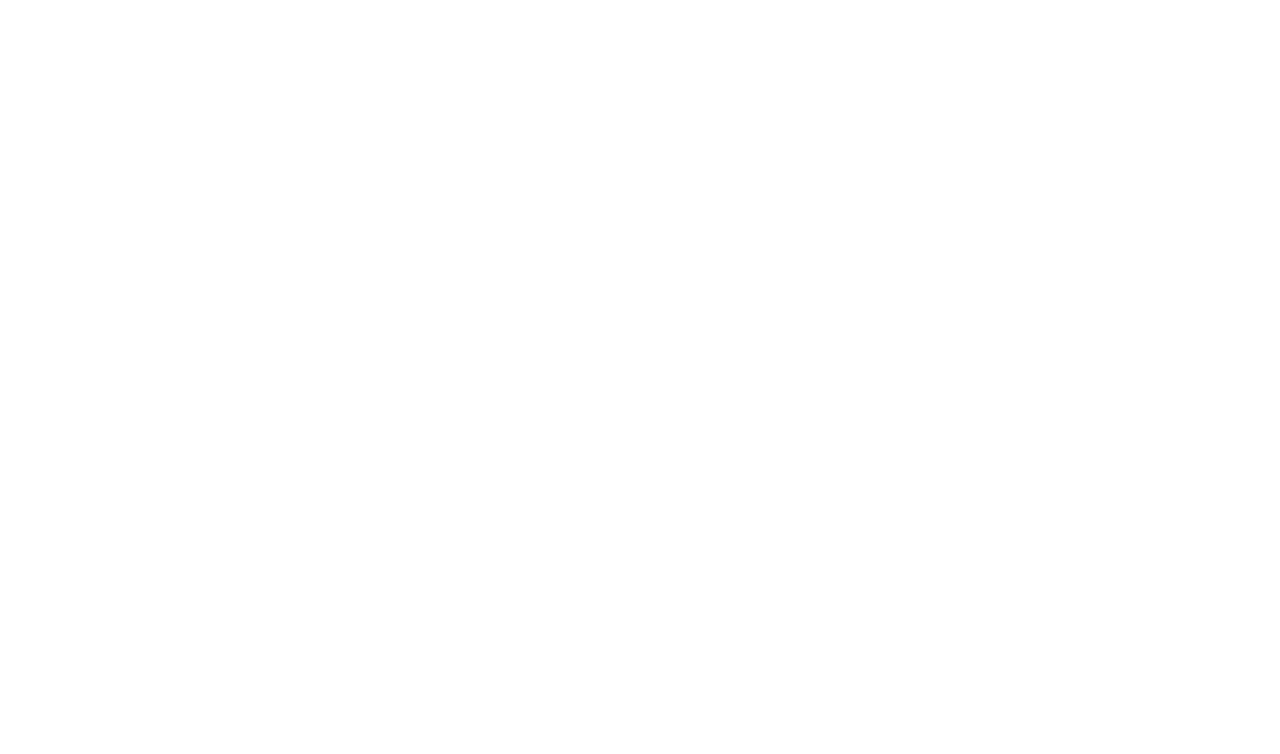
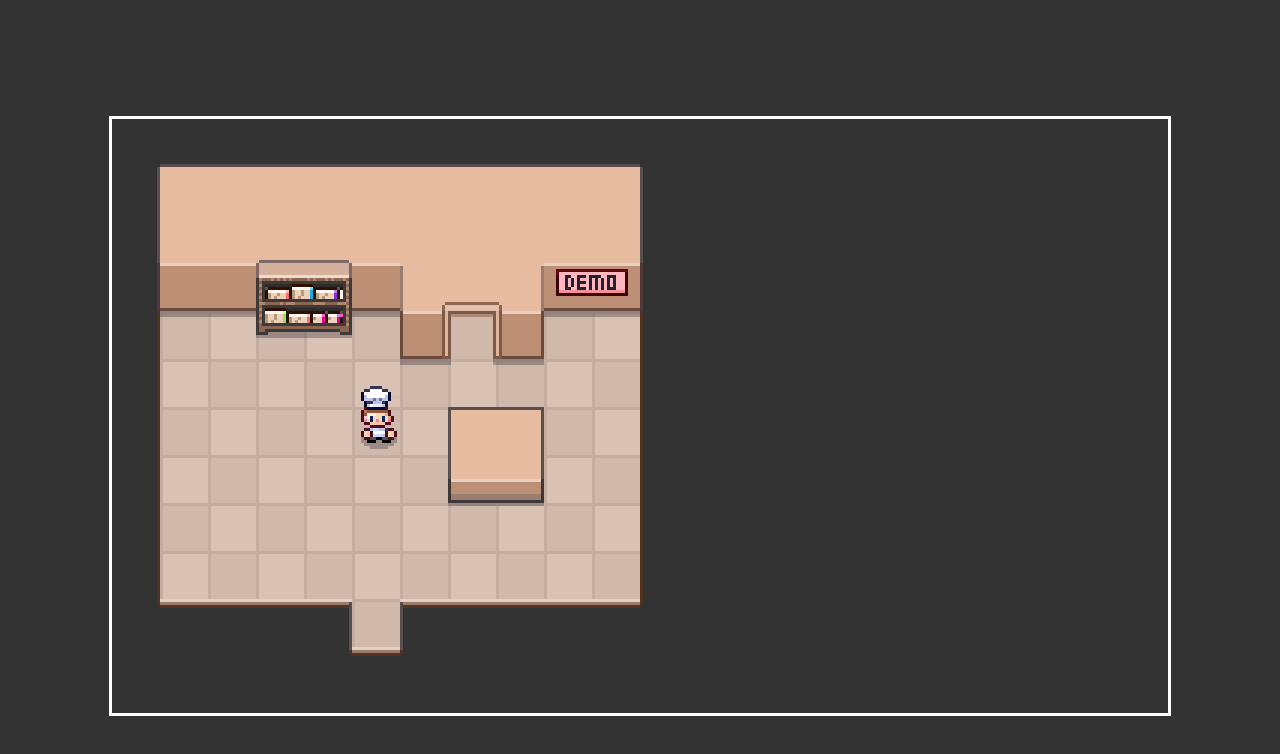
Before and after one commit to IamHPark/pizza-legends, a website: page index.html in a window 1280 px wide. Drawn offline with Linux system fonts and the light colour scheme.

Commit message:
add first map and hero

```diff
--- a/Overworld.js
+++ b/Overworld.js
@@ -0,0 +1,54 @@
+class Overworld {
+
+  constructor(config) {
+    this.element = config.element;
+    this.canvas = this.element.querySelector('.game-canvas');
+    this.ctx = this.canvas.getContext('2d');
+  }
+
+  init() {
+    // order is important, drawing later will be on the top
+    const image = new Image();
+    image.onload = () => {
+      this.ctx.drawImage(image, 0, 0)
+    };
+    image.src = "/images/maps/DemoLower.png"
+
+    const shadow = new Image();
+    shadow.onload = () => {
+      this.ctx.drawImage(
+        shadow,
+        0, // starting point left cut
+        0, // top cut
+        32, //width of cut
+        32, // height of cut
+        x * 16 - 7,  //move left right , one tile = 16
+        y * 16 - 18,  // move up and down
+        32,  //scale up and down
+        32
+      )
+    };
+    shadow.src = "/images/characters/shadow.png"
+
+    const x = 5;
+    const y = 6;
+    const hero = new Image();
+    hero.onload = () => {
+      this.ctx.drawImage(
+        hero,
+        0, // starting point left cut
+        0, // top cut
+        32, //width of cut
+        32, // height of cut
+        x * 16 - 7,  //move left right , one tile = 16
+        y * 16 - 18,  // move up and down
+        32,  //scale up and down
+        32
+      )
+    };
+    hero.src = "/images/characters/people/hero.png"
+
+  }
+
+
+}
--- a/index.html
+++ b/index.html
@@ -1,5 +1,16 @@
 <!DOCTYPE html>
 <html>
-  <head> </head>
-  <body></body>
+  <head>
+    <title>Pizza Legends</title>
+    <link rel="stylesheet" href="/styles.css" />
+  </head>
+  <body>
+    <div class="game-container">
+      <canvas class="game-canvas" width="352" height="198"></canvas>
+    </div>
+
+    <!-- Scripts -->
+    <script src="/Overworld.js"></script>
+    <script src="/init.js"></script>
+  </body>
 </html>
--- a/init.js
+++ b/init.js
@@ -0,0 +1,10 @@
+(function() {
+
+  console.log("It's working ")
+  const overworld = new Overworld({
+    element: document.querySelector(".game-container")
+  });
+
+  overworld.init()
+
+})();
--- /dev/null
+++ b/package.json
@@ -0,0 +1,5 @@
+{
+  "dependencies": {
+    "serve": "^13.0.2"
+  }
+}
--- a/styles.css
+++ b/styles.css
@@ -1,9 +1,9 @@
 * {
-  box-sizing:border-box;
+  box-sizing: border-box;
 }
 
 body {
-  background: #333;
+  background-color: #333;
   padding: 0;
   margin: 0;
   overflow: hidden;
@@ -13,10 +13,11 @@ body {
   position: relative;
   width: 352px;
   height: 198px;
+  outline: 1px solid white;
   margin: 0 auto;
-  outline: 1px solid #fff;
+  margin-top: 20px;
 
-  transform: scale(3) translateY(50%);
+  transform: scale(3) translateY(50%)
 }
 
 .game-container canvas {
```
Also changed, not shown: 1 other file.
